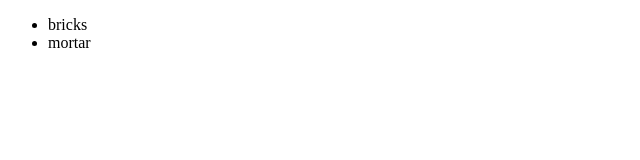
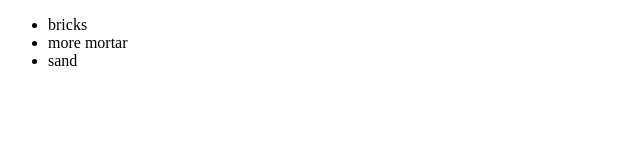
Before and after one commit to julieta2018/newGitTest, a plain HTML site: page index.html in a window 1280 px wide. Shown: the full height of the page, 0-640 px from the left. Drawn offline with Linux system fonts and the light colour scheme.

Commit message:
modify list

```diff
--- a/index.html
+++ b/index.html
@@ -7,7 +7,8 @@
 	<div>
 		<ul>
 			<li>bricks</li>
-			<li>mortar</li>
+			<li>more mortar</li>
+			<li>sand</li>
 		</ul>
 
 	</div>
```
